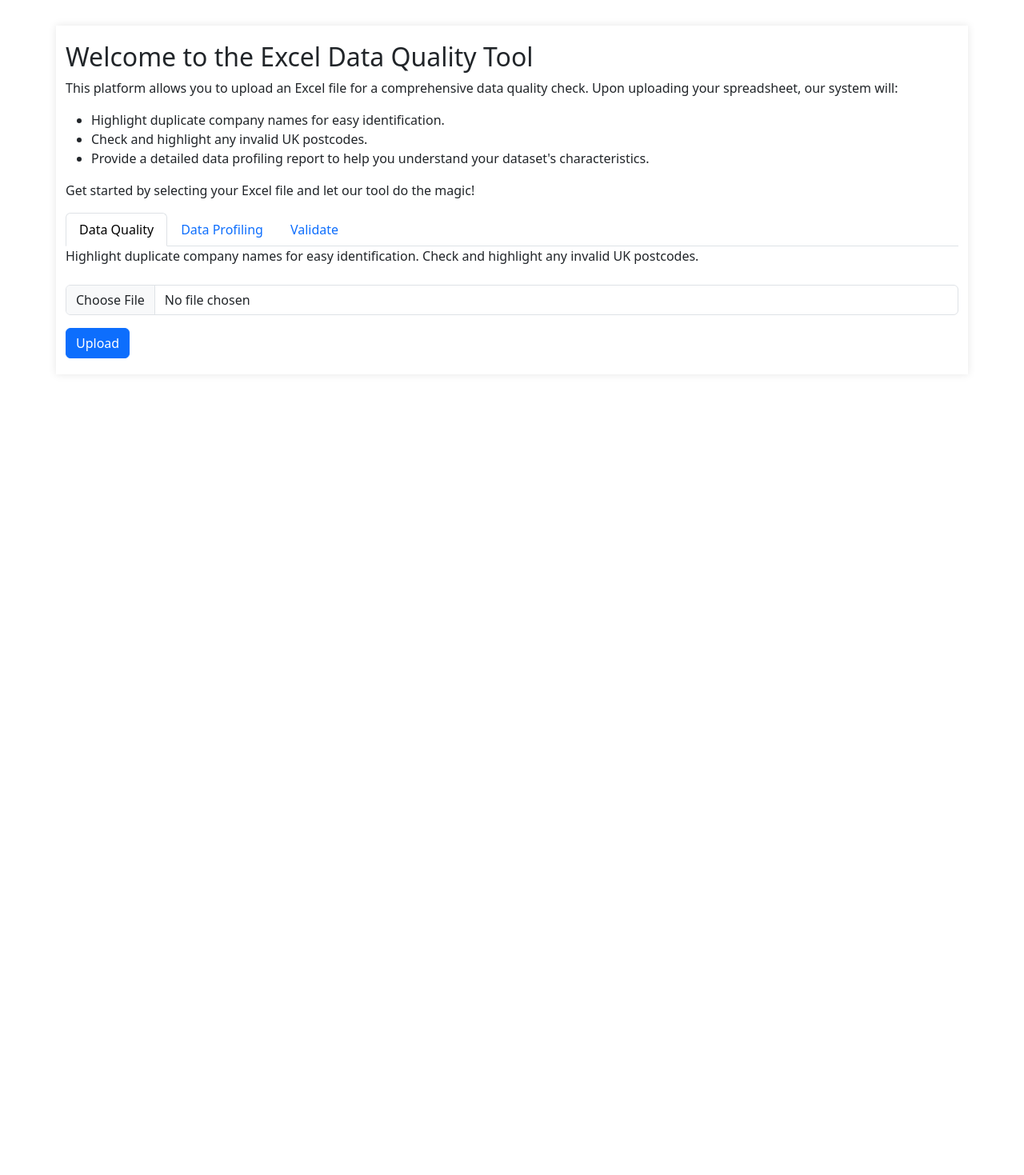
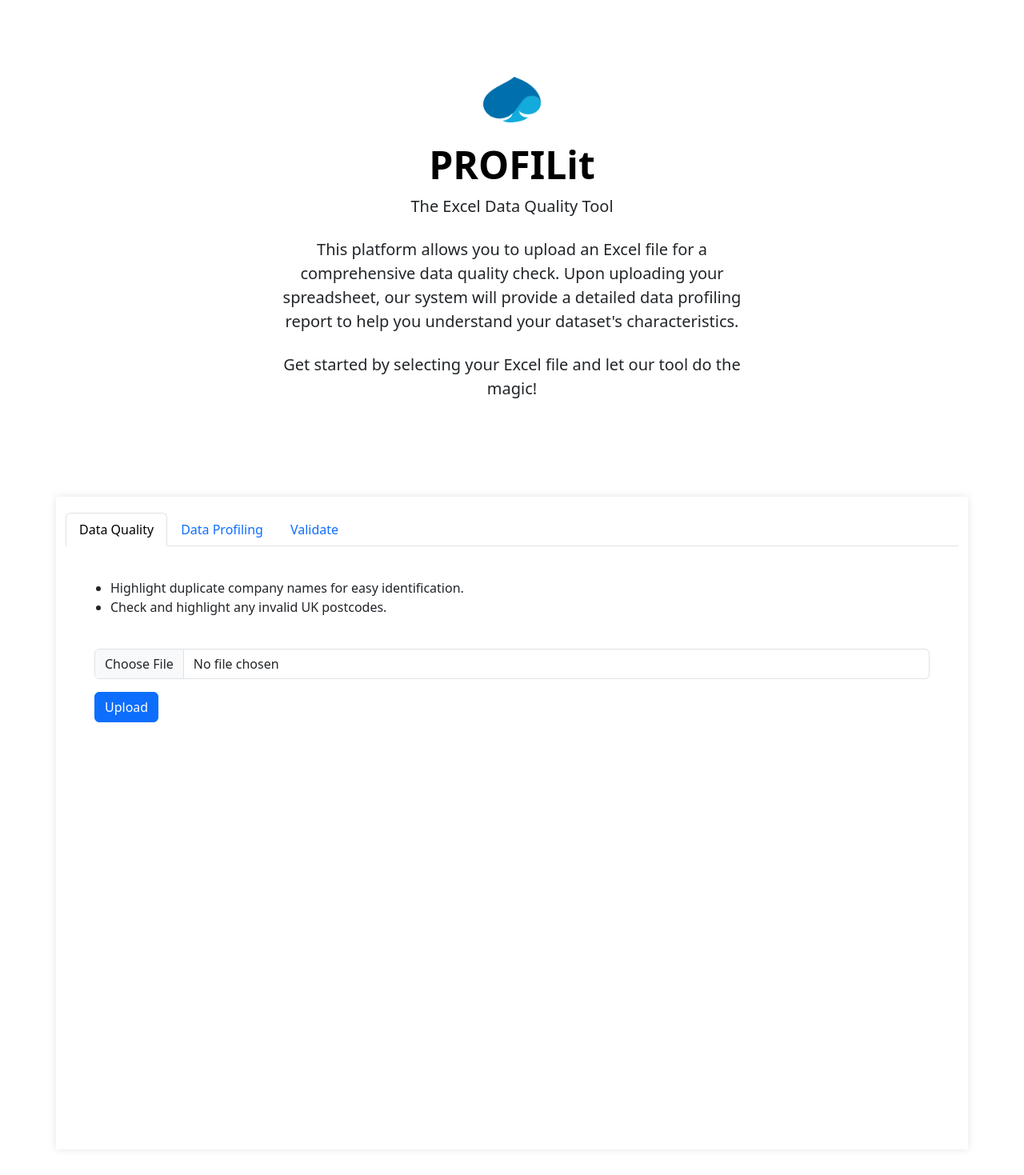
Before and after one commit to Soondus-alhassan/proflitproject, a Flask app: page / in a window 1280 px wide. Shown: the part 40-1509 px from the top of the page at 80% size. Before the commit the page ends 488 px from the top, so only its background shows below. Run offline with Flask 3, Linux system fonts and the light colour scheme; some libraries are stand-ins or nearby versions.

Commit message:
committing

```diff
--- a/app.py
+++ b/app.py
@@ -110,6 +110,10 @@ def data_profiling():
             return render_template('data_profiling_results.html', profile=profile)
     return render_template('data_profiling.html')
 
+@app.route('/data-quality', methods=['GET', 'POST'])
+def data_quality():
+    return render_template('data_quality.html')
+
 def perform_data_profiling(file_path):
     df = pd.read_excel(file_path)
     profile = {}
--- a/templates/base.html
+++ b/templates/base.html
@@ -3,7 +3,7 @@
 
 <head>
     {% block head %}
-    <title> Proflit Development </title>
+    <title> Proflit Development - version 1 </title>
     <meta charset="utf-8">
     <meta name="viewport" content="width=device-width, initial-scale=1">
     <link rel="stylesheet" href="static/css/style.css" />
@@ -17,7 +17,7 @@
        <header data-bs-theme="dark">
         Proflit Development</header>
         {% endblock %}
-          <div class="container">{% block content %}{% endblock %}
+          <div class="container-fluid">{% block content %}{% endblock %}
         </div>
 
 
--- a/templates/data_profiling.html
+++ b/templates/data_profiling.html
@@ -7,14 +7,17 @@
     </div> -->
 
 
-    <h2>Data Profiling</h2>
     <form action="/data-profiling" method="POST" enctype="multipart/form-data">
         <div class="mb-3">
-            <label for="file" class="form-label">Upload Excel File</label>
+            <label for="file" class="form-label">
             <input type="file" class="form-control" id="file" name="file" accept=".xlsx">
         </div>
         <button type="submit" class="btn btn-primary">Profile Data</button>
+    </label>
+        <!-- homepage button is unnecessary
         <a class="btn btn-outline-secondary" href="{{ url_for('index') }}" role="button">Back to Home Page</a>
+    -->
+
     </form>
 
 {% endblock %}
--- /dev/null
+++ b/templates/data_quality.html
@@ -0,0 +1,18 @@
+{% extends "base.html" %}
+   {% block title %} Data Profiling {% endblock %}
+{% block header %}{% endblock %}
+   {% block content %}
+
+
+
+        <form method="POST" action="/upload" enctype="multipart/form-data">
+            <div class="mb-3">
+                <label for="file" class="form-label"></label>
+                <input type="file" class="form-control" id="file" name="file" accept=".xlsx">
+            </div>
+
+        <input class="btn btn-primary"  type="submit" value="Upload">
+
+        </form>
+
+{% endblock %}
--- a/templates/upload.html
+++ b/templates/upload.html
@@ -2,9 +2,66 @@
 
    {% block title %}Excel Operations {% endblock %}
    {% block content %}
+<!--bootstrap example -->
+   <div class="px-4 py-5 my-5 text-center">
+    <img class="d-block mx-auto mb-4" src="/static/cap_logo.png" alt="" width="72" height="57">
+    <h1 class="display-5 fw-bold text-body-emphasis">PROFILit</h1>
+    <div class="col-lg-6 mx-auto">
+      <p class="lead mb-4">The Excel Data Quality Tool</p>
+      <p class="lead mb-4">
+        This platform allows you to upload an Excel file for a comprehensive data quality check. Upon uploading your spreadsheet, our system will
+        provide a detailed data profiling report to help you understand your dataset's characteristics.</li>
+
+    </p>
+
+    <p class="lead mb-4">
+        Get started by selecting your Excel file and let our tool do the magic!
+    </p>
+
+    </div>
+  </div>
+<!--end of example -->
+
+<!--features
+    <div class="container px-4 py-5" id="icon-grid">
 
 
-    <!-- Introduction Section -->
+    <div class="row row-cols-1 row-cols-sm-2 row-cols-md-3 row-cols-lg-4 g-4 py-5">
+      <div class="col d-flex align-items-start">
+        <svg class="bi text-body-secondary flex-shrink-0 me-3" width="1.75em" height="1.75em"><use xlink:href="#bootstrap"></use></svg>
+        <div>
+          <h3 class="fw-bold mb-0 fs-4 text-body-emphasis">Featured title</h3>
+          <p>Paragraph of text beneath the heading to explain the heading.</p>
+        </div>
+      </div>
+      <div class="col d-flex align-items-start">
+        <svg class="bi text-body-secondary flex-shrink-0 me-3" width="1.75em" height="1.75em"><use xlink:href="#cpu-fill"></use></svg>
+        <div>
+          <h3 class="fw-bold mb-0 fs-4 text-body-emphasis">Featured title</h3>
+          <p>Paragraph of text beneath the heading to explain the heading.</p>
+        </div>
+      </div>
+      <div class="col d-flex align-items-start">
+        <svg class="bi text-body-secondary flex-shrink-0 me-3" width="1.75em" height="1.75em"><use xlink:href="#calendar3"></use></svg>
+        <div>
+          <h3 class="fw-bold mb-0 fs-4 text-body-emphasis">Featured title</h3>
+          <p>Paragraph of text beneath the heading to explain the heading.</p>
+        </div>
+      </div>
+      <div class="col d-flex align-items-start">
+        <svg class="bi text-body-secondary flex-shrink-0 me-3" width="1.75em" height="1.75em"><use xlink:href="#home"></use></svg>
+        <div>
+          <h3 class="fw-bold mb-0 fs-4 text-body-emphasis">Featured title</h3>
+          <p>Paragraph of text beneath the heading to explain the heading.</p>
+        </div>
+      </div>
+
+
+      </div>
+    </div>
+  </div>
+-->
+    <!-- Introduction Section
 <div class="intro-section">
     <h2>Welcome to the Excel Data Quality Tool</h2>
     <p>
@@ -18,11 +75,12 @@
     <p>
         Get started by selecting your Excel file and let our tool do the magic!
     </p>
-</div>
+</div>-->
 
 <!--- end of introduction -->
 
     <!-- Tabs -->
+    <div class="container" >
     <ul class="nav nav-tabs" id="myTab" role="tablist">
         <li class="nav-item" role="presentation">
           <button class="nav-link active" id="home-tab" data-bs-toggle="tab" data-bs-target="#home-tab-pane" type="button" role="tab" aria-controls="home-tab-pane" aria-selected="true">Data Quality</button>
@@ -39,11 +97,18 @@
       <!--- end of tabs -->
 
        <!-- Event triggered content -->
-      <div class="tab-content" id="myTabContent">
-        <div class="tab-pane fade show active" id="home-tab-pane" role="tabpanel" aria-labelledby="home-tab" tabindex="0"> Highlight duplicate company names for easy identification.
-            Check and highlight any invalid UK postcodes.
 
-            <form method="POST" action="/upload" enctype="multipart/form-data">
+      <div class="tab-content p-4" id="myTabContent">
+          <div class="tab-pane fade show active" id="home-tab-pane" role="tabpanel" aria-labelledby="home-tab" tabindex="0">
+            <p>
+              <ul>
+              <li>Highlight duplicate company names for easy identification.</li>
+              <li>Check and highlight any invalid UK postcodes.</li>
+              </ul>
+            </p>
+            <iframe width="100%" height="600px" src="{{ url_for('data_quality') }}" allowfullscreen="true">
+
+           </iframe>     <!-- <form method="POST" action="/upload" enctype="multipart/form-data">
                 <div class="mb-3">
                     <label for="file" class="form-label"></label>
                     <input type="file" class="form-control" id="file" name="file" accept=".xlsx">
@@ -51,11 +116,14 @@
 
             <input class="btn btn-primary"  type="submit" value="Upload">
 
-            </form>
+            </form>-->
 
     </div>
-        <div class="tab-pane fade" id="profile-tab-pane" role="tabpanel" aria-labelledby="profile-tab" tabindex="0">The data profiling page analyzes the uploaded Excel sheet and provides a summary of its contents, such as total records, unique values, missing values, and the top five occurrences for each column
-           <!-- added link to data profiling homepage -->
+        <div class="tab-pane fade" id="profile-tab-pane" role="tabpanel" aria-labelledby="profile-tab" tabindex="0">
+          <ul>
+          <li> The data profiling page analyzes the uploaded Excel sheet and provides a summary of its contents, such as total records, unique values, missing values, and the top five occurrences for each column </li>
+          </ul>
+          <!-- added link to data profiling homepage -->
            <iframe width="100%" height="600px" src="{{ url_for('data_profiling') }}" allowfullscreen="true">
            </iframe>
           <!--
@@ -65,6 +133,7 @@
             </form>
            -->
         </div>
+
         <div class="tab-pane fade" id="contact-tab-pane" role="tabpanel" aria-labelledby="contact-tab" tabindex="0"><h4>  </h4>
             <!--
             <form method="POST" action="/validate" enctype="multipart/form-data">
@@ -75,7 +144,7 @@
         </iframe>
     </div>
       </div>
-
+    </div>
       <!--- end of content -->
 
       <!-- <script>
```
Also changed, not shown: 1 other file.
